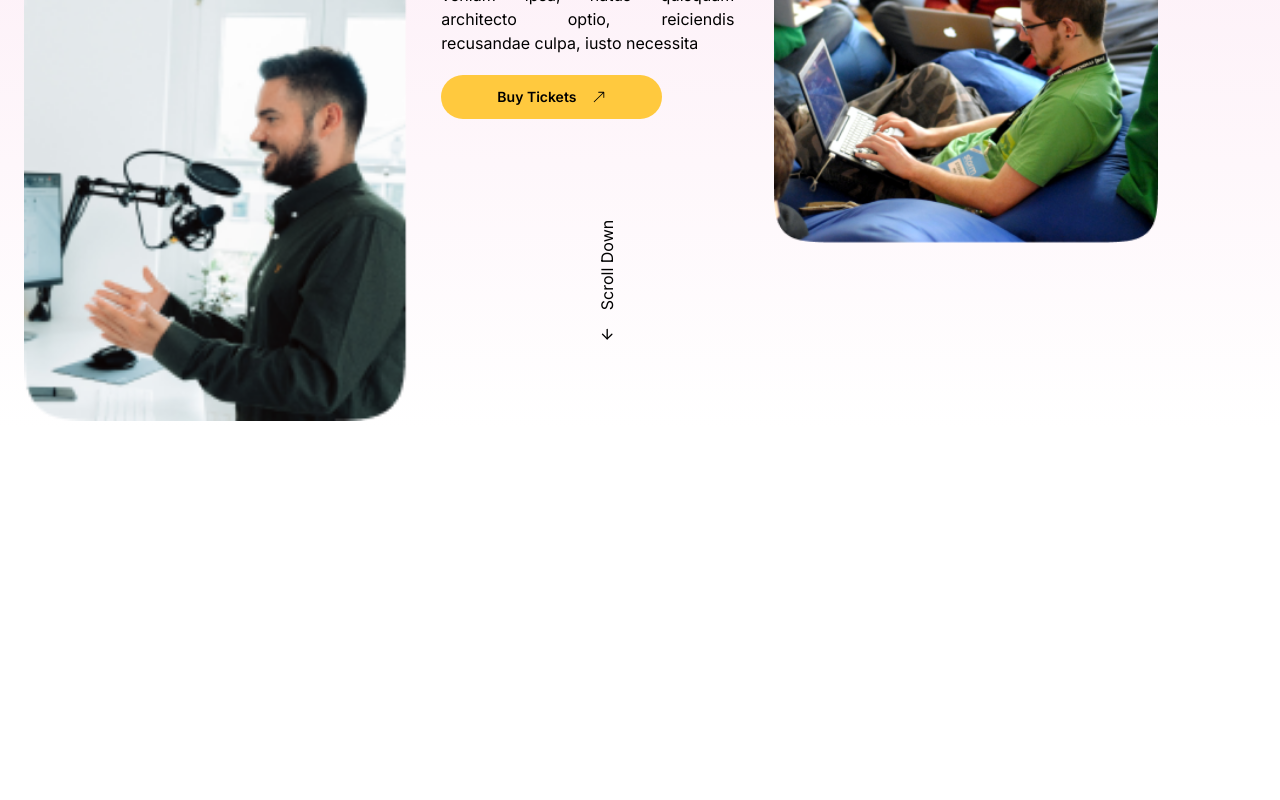
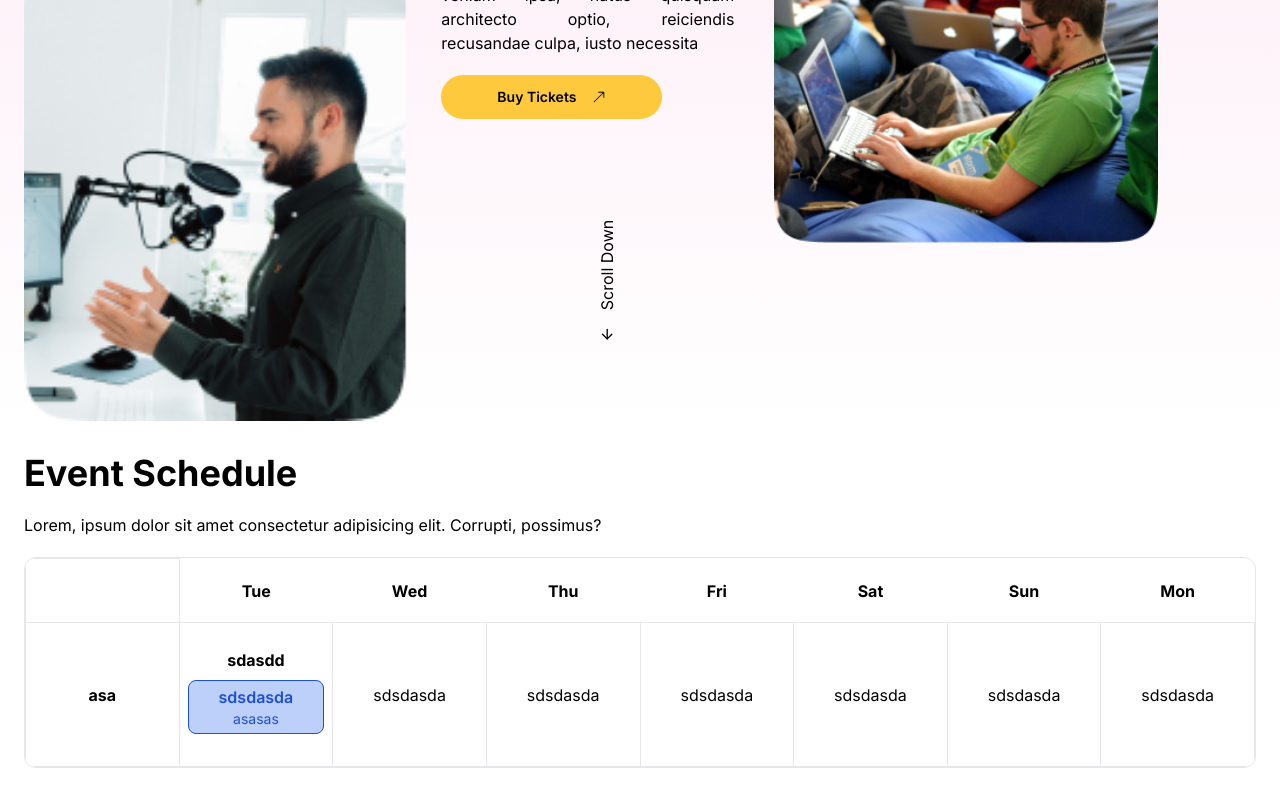
Before and after one commit to nhridoy/react-conference, a Next.js app: page / in a window 1280 px wide. Shown: the part 370-1170 px from the top of the page. Before the commit the page ends 800 px from the top, so only its background shows below. Built offline with nearby package versions, Linux system fonts and the light colour scheme.

Commit message:
table
Signed-off-by: Nahidujjaman Hridoy <hridoyboss12@gmail.com>

```diff
--- /dev/null
+++ b/components/Calender/Calender.js
@@ -0,0 +1,56 @@
+import Link from "next/link";
+const Calender = () => {
+  return (
+    <div className="rounded-xl border overflow-x-auto">
+      <table className="w-full">
+        <thead className="h-16">
+          <tr>
+            <th className="border"></th>
+            <th>Tue</th>
+            <th>Wed</th>
+            <th>Thu</th>
+            <th>Fri</th>
+            <th>Sat</th>
+            <th>Sun</th>
+            <th>Mon</th>
+          </tr>
+        </thead>
+        <tbody>
+          <tr>
+            <th className="p-10 md:p-0 w-36 h-36 border">asa</th>
+            <td className="p-10 md:p-0 w-36 h-36 border text-center">
+              <span className="font-bold">sdasdd</span>
+              <Link
+                href="/"
+                className="p-1 bg-blue-600/30 border-blue-700 border rounded-lg text-blue-700 flex flex-col m-2"
+              >
+                <span className="font-semibold">sdsdasda</span>
+                <span className="text-sm">asasas</span>
+              </Link>
+            </td>
+            <td className="p-10 md:p-0 w-36 h-36  border text-center">
+              sdsdasda
+            </td>
+            <td className="p-10 md:p-0 w-36 h-36  border text-center">
+              sdsdasda
+            </td>
+            <td className="p-10 md:p-0 w-36 h-36  border text-center">
+              sdsdasda
+            </td>
+            <td className="p-10 md:p-0 w-36 h-36  border text-center">
+              sdsdasda
+            </td>
+            <td className="p-10 md:p-0 w-36 h-36  border text-center">
+              sdsdasda
+            </td>
+            <td className="p-10 md:p-0 w-36 h-36  border text-center">
+              sdsdasda
+            </td>
+          </tr>
+        </tbody>
+      </table>
+    </div>
+  );
+};
+
+export default Calender;
--- /dev/null
+++ b/components/Scheduler/Scheduler.js
@@ -0,0 +1,16 @@
+import Calender from "../Calender/Calender";
+
+const Scheduler = () => {
+  return (
+    <div className="container sm:mx-auto px-6 py-8">
+      <h2 className="text-4xl font-bold">Event Schedule</h2>
+      <p className="my-5">
+        Lorem, ipsum dolor sit amet consectetur adipisicing elit. Corrupti,
+        possimus?
+      </p>
+      <Calender />
+    </div>
+  );
+};
+
+export default Scheduler;
--- a/pages/index.js
+++ b/pages/index.js
@@ -1,6 +1,7 @@
 import Head from "next/head";
 import Image from "next/image";
 import Hero from "../components/Hero/Hero";
+import Scheduler from "../components/Scheduler/Scheduler";
 import Header from "../components/shared/header/Header";
 
 export default function Home() {
@@ -14,6 +15,7 @@ export default function Home() {
       <main className="h-screen bg-gradient-to-b from-pink-100 ">
         <Header />
         <Hero />
+        <Scheduler />
       </main>
     </div>
   );
```
